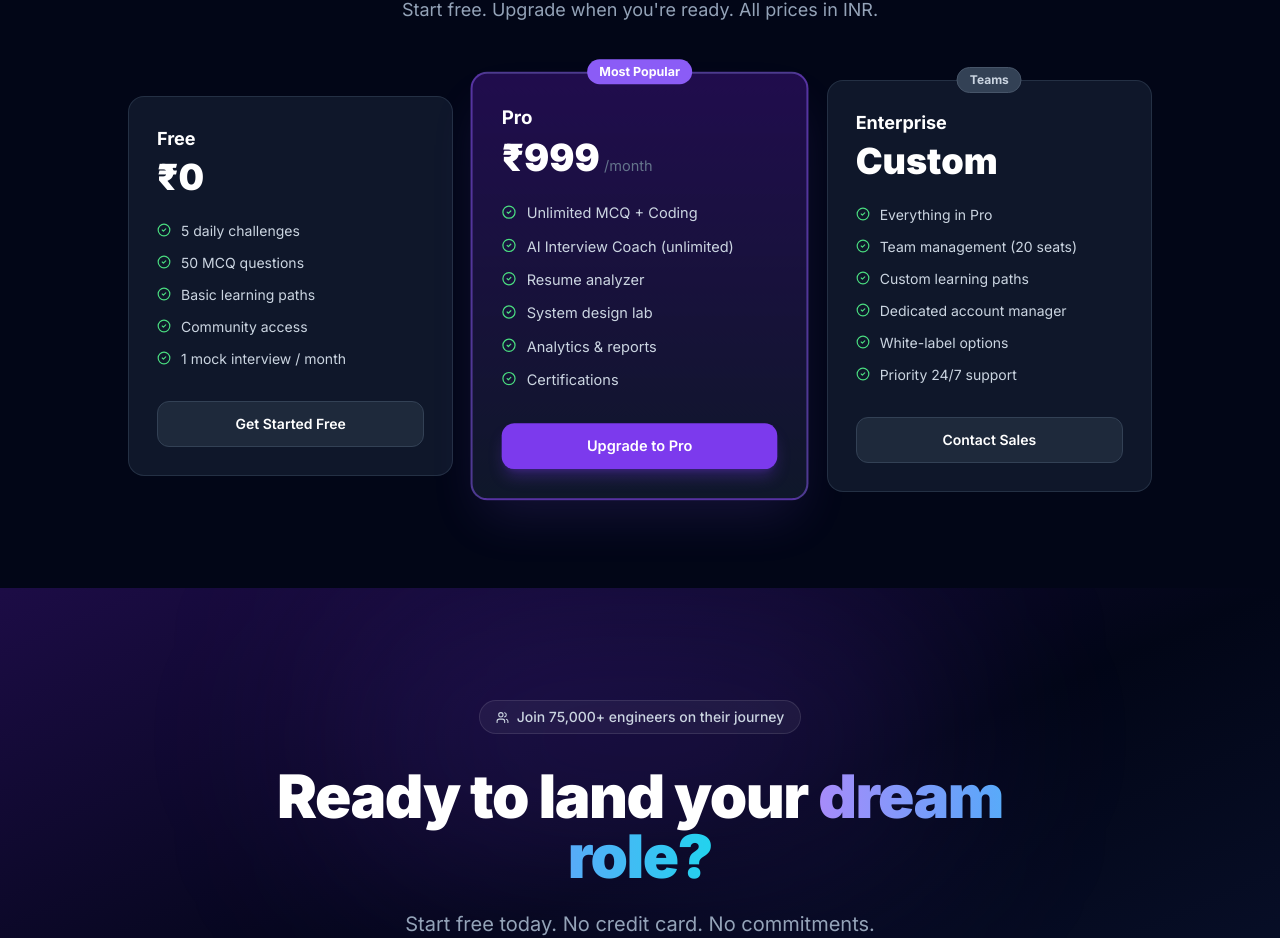
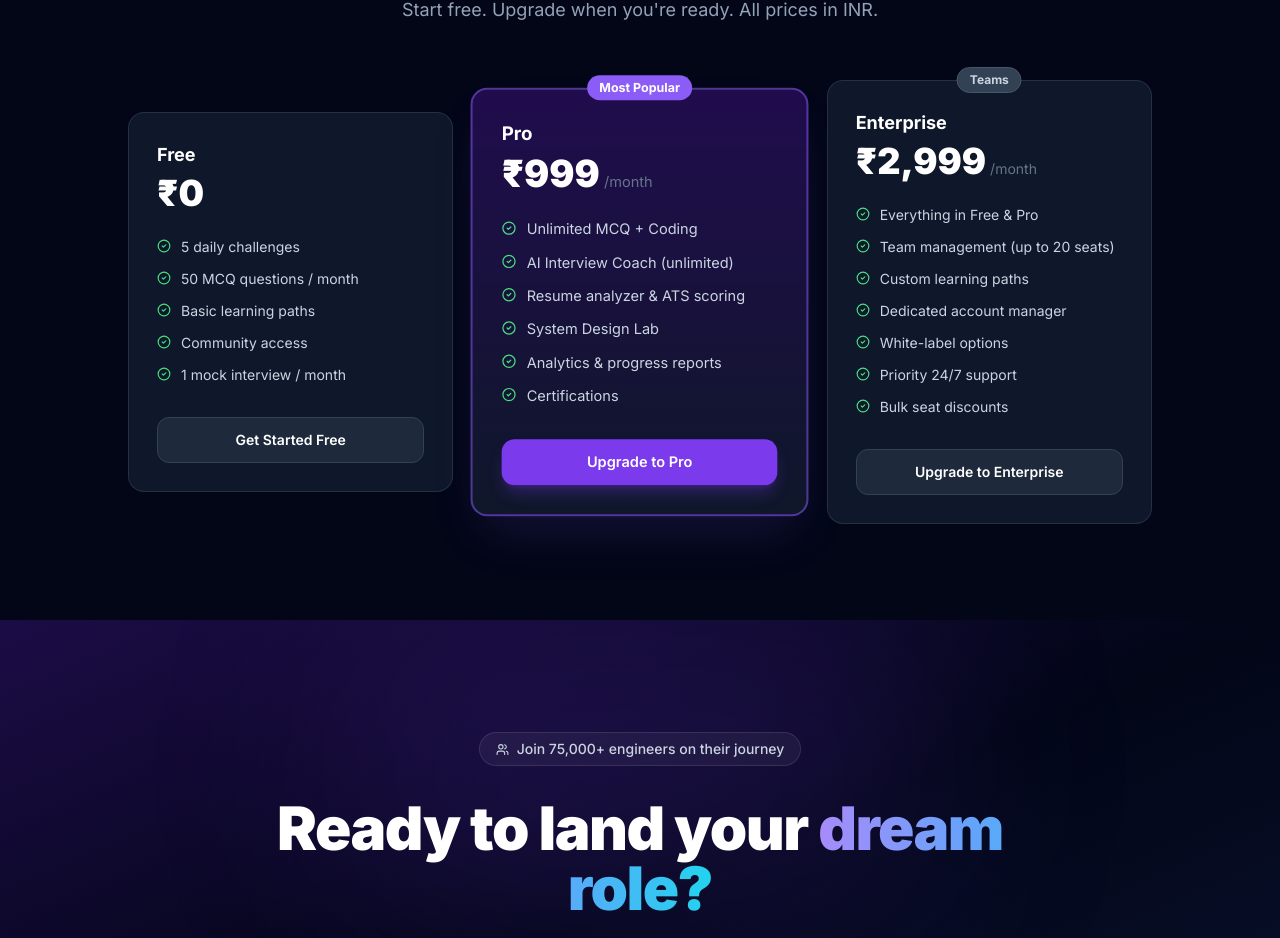
Before and after one commit to mayankgaur8/Avantika-Interview-Preparation-SaaS-Platform, a React (Vite) app in the folder frontend/: page / in a window 1280 px wide. Shown: the part 4075-5013 px from the top of the page. Built offline with nearby package versions, Linux system fonts and the light colour scheme; the HTML template or start-up script is replaced by a standard one.

Commit message:
fix: sync Landing pricing plans with api.ts (Enterprise ₹2999/mo, correct features)

```diff
--- a/frontend/src/pages/Landing.tsx
+++ b/frontend/src/pages/Landing.tsx
@@ -62,15 +62,15 @@ const TESTIMONIALS = [
 const PLANS = [
   {
     name: 'Free', price: '₹0', period: '', cta: 'Get Started Free', link: '/register', highlight: false, badge: null,
-    features: ['5 daily challenges', '50 MCQ questions', 'Basic learning paths', 'Community access', '1 mock interview / month'],
+    features: ['5 daily challenges', '50 MCQ questions / month', 'Basic learning paths', 'Community access', '1 mock interview / month'],
   },
   {
     name: 'Pro', price: '₹999', period: '/month', cta: 'Upgrade to Pro', link: '/pricing', highlight: true, badge: 'Most Popular',
-    features: ['Unlimited MCQ + Coding', 'AI Interview Coach (unlimited)', 'Resume analyzer', 'System design lab', 'Analytics & reports', 'Certifications'],
+    features: ['Unlimited MCQ + Coding', 'AI Interview Coach (unlimited)', 'Resume analyzer & ATS scoring', 'System Design Lab', 'Analytics & progress reports', 'Certifications'],
   },
   {
-    name: 'Enterprise', price: 'Custom', period: '', cta: 'Contact Sales', link: '/pricing', highlight: false, badge: 'Teams',
-    features: ['Everything in Pro', 'Team management (20 seats)', 'Custom learning paths', 'Dedicated account manager', 'White-label options', 'Priority 24/7 support'],
+    name: 'Enterprise', price: '₹2,999', period: '/month', cta: 'Upgrade to Enterprise', link: '/pricing', highlight: false, badge: 'Teams',
+    features: ['Everything in Free & Pro', 'Team management (up to 20 seats)', 'Custom learning paths', 'Dedicated account manager', 'White-label options', 'Priority 24/7 support', 'Bulk seat discounts'],
   },
 ];
 
```
